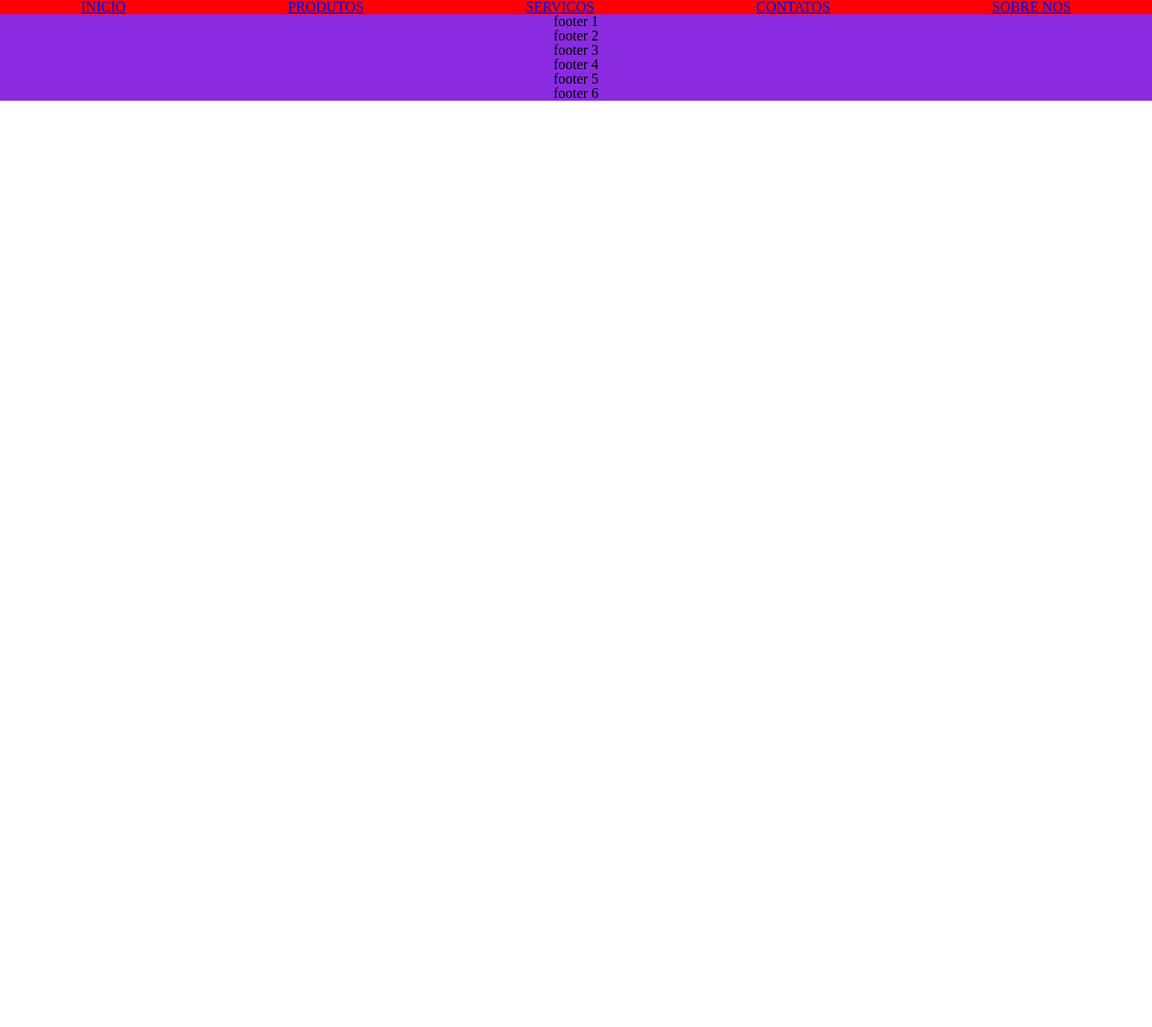
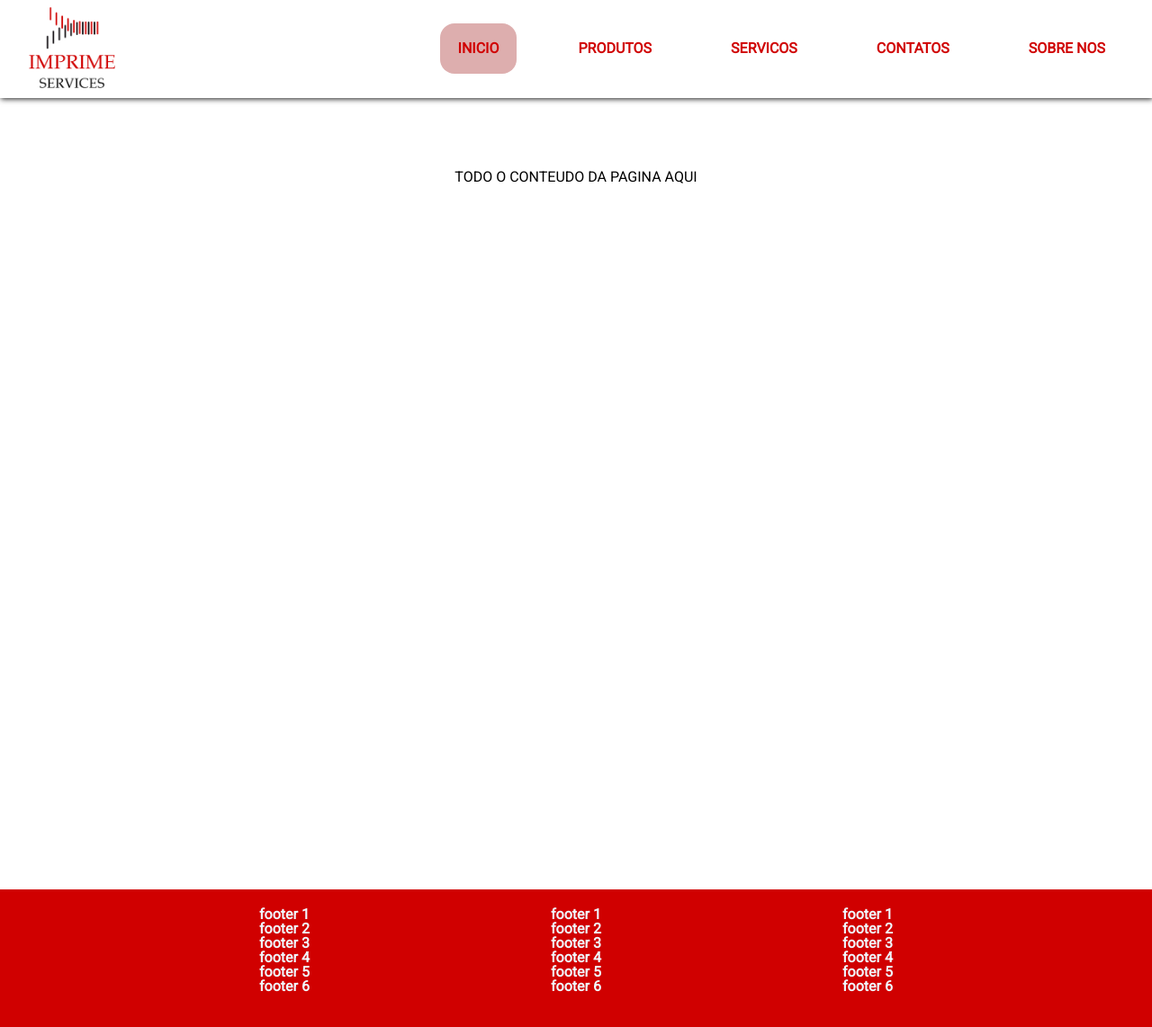
Before and after one commit to Thiagoreis9/Freelancer-ImprimeServices, an Angular app in the folder imprimeServices/: page / in a window 1280 px wide. Shown: the top 1142 px of the page at 90% size. Before the commit the page ends 800 px from the top, so only its background shows below. Built offline with nearby package versions, Linux system fonts and the light colour scheme.

Commit message:
Creating the footer layout

```diff
--- a/imprimeServices/src/app/components/footer/footer.component.css
+++ b/imprimeServices/src/app/components/footer/footer.component.css
@@ -1,5 +1,8 @@
 .footerContainer{
-  background-color: blueviolet;
+  background-color: var(--color-red);
+  color: aliceblue;
+  font-weight: bold;
   display: flex;
-  justify-content: center;
+  justify-content: space-evenly;
+  padding: 20px 20px 80px 20px;
 }
--- a/imprimeServices/src/app/components/footer/footer.component.html
+++ b/imprimeServices/src/app/components/footer/footer.component.html
@@ -7,4 +7,21 @@
     <li>footer 5</li>
     <li>footer 6</li>
   </ul>
+  <ul>
+    <li>footer 1</li>
+    <li>footer 2</li>
+    <li>footer 3</li>
+    <li>footer 4</li>
+    <li>footer 5</li>
+    <li>footer 6</li>
+  </ul>
+  <ul>
+    <li>footer 1</li>
+    <li>footer 2</li>
+    <li>footer 3</li>
+    <li>footer 4</li>
+    <li>footer 5</li>
+    <li>footer 6</li>
+  </ul>
+
 </div>
--- a/imprimeServices/src/app/components/header/header.component.css
+++ b/imprimeServices/src/app/components/header/header.component.css
@@ -1,8 +1,87 @@
 .headerContainer{
-  background-color: red;
-}
-ul{
+  background-color: rgb(255, 255, 255);
   display: flex;
-  justify-content: space-around;
+  justify-content: space-between;
+  align-items: center;
+  padding: .5rem 2rem;
+  box-shadow: 1px 1px 6px #1c1c1c;
 
 }
+
+.logo_header img{
+  width: 6rem;
+}
+
+.headerMenu {
+  display: flex;
+  justify-content: space-between;
+  gap: 3em;
+  z-index: 2;
+
+}
+.headerMenu a{
+  text-decoration: none;
+  color: var(--color-red);
+  transition: 400ms;
+  font-weight: bold;
+  padding: 20px;
+
+}
+
+.headerMenu a:hover{
+  font-size: 1.02rem;
+  color: var(--color-black);
+  text-decoration: underline;
+  transition: 100ms;
+}
+
+.active{
+  background-color: rgb(221, 174, 174);
+  border-radius: 1rem;
+
+}
+
+.btnIconHeader{
+  display: none;
+  background-color: transparent;
+  color: var(--color-black);
+  border: none;
+  cursor: pointer;
+}
+
+@media screen and (max-width: 1039px) {
+  .btnIconHeader{
+    display: block;
+  }
+  .headerMenu{
+    position: fixed;
+    flex-direction: column;
+    top: 0;
+    background-color: #f8eded;
+    height: 100%;
+    width: 35vw;
+    padding: 1em;
+    justify-content: flex-start;
+    text-align: center;
+    animation-duration: 1s;
+    margin-left: -100vw;
+
+  }
+
+}
+
+@keyframes showSideBar {
+  from {margin-left: -100vw}
+  top {margin-left: -5vw;}
+}
+@keyframes closeSideBar {
+  from {margin-left: -5vw}
+  top {margin-left: -100vw}
+}
+
+.content{
+  text-align: center;
+  padding-top: 5em;
+  height: 100vh;
+  transition: 1s;
+}
--- a/imprimeServices/src/app/components/header/header.component.html
+++ b/imprimeServices/src/app/components/header/header.component.html
@@ -1,19 +1,37 @@
-<div class="headerContainer">
-  <ul>
-    <li>
-      <a href="#">INICIO</a>
-    </li>
-    <li>
-      <a href="#">PRODUTOS</a>
-    </li>
-    <li>
-      <a href="#">SERVICOS</a>
-    </li>
-    <li>
-      <a href="#">CONTATOS</a>
-    </li>
-    <li>
-      <a href="#">SOBRE NOS</a>
-    </li>
-  </ul>
+<div class="headerContainer" id="header">
+
+  <button (click)="toggleSideBar()" class="btnIconHeader">
+    <svg xmlns="http://www.w3.org/2000/svg" width="32" height="32" fill="currentColor" class="bi bi-list" viewBox="0 0 16 16">
+      <path fill-rule="evenodd" d="M2.5 12a.5.5 0 0 1 .5-.5h10a.5.5 0 0 1 0 1H3a.5.5 0 0 1-.5-.5zm0-4a.5.5 0 0 1 .5-.5h10a.5.5 0 0 1 0 1H3a.5.5 0 0 1-.5-.5zm0-4a.5.5 0 0 1 .5-.5h10a.5.5 0 0 1 0 1H3a.5.5 0 0 1-.5-.5z"/>
+    </svg>
+  </button>
+
+  <div class="logo_header">
+    <img src="../../../assets/logo.png" alt="logo">
+  </div>
+
+  <div class="headerMenu" id="headerMenu">
+
+    <button (click)="toggleSideBar()" class="btnIconHeader">
+      <svg xmlns="http://www.w3.org/2000/svg" width="32" height="32" fill="currentColor" class="bi bi-x" viewBox="0 0 16 16">
+        <path d="M4.646 4.646a.5.5 0 0 1 .708 0L8 7.293l2.646-2.647a.5.5 0 0 1 .708.708L8.707 8l2.647 2.646a.5.5 0 0 1-.708.708L8 8.707l-2.646 2.647a.5.5 0 0 1-.708-.708L7.293 8 4.646 5.354a.5.5 0 0 1 0-.708z"/>
+      </svg>
+    </button>
+
+    <a href="#" class="active">INICIO</a>
+
+    <a href="#">PRODUTOS</a>
+
+    <a href="#">SERVICOS</a>
+
+    <a href="#">CONTATOS</a>
+
+    <a href="#">SOBRE NOS</a>
+
+  </div>
+
 </div>
+
+<div tabindex="0" (click)="closeSideBar()" class="content" id="content">
+  <p>TODO O CONTEUDO DA PAGINA AQUI</p>
+</div>
--- a/imprimeServices/src/app/components/header/header.component.ts
+++ b/imprimeServices/src/app/components/header/header.component.ts
@@ -7,9 +7,55 @@ import { Component, OnInit } from '@angular/core';
 })
 export class HeaderComponent implements OnInit {
 
-  constructor() { }
+    header = document.getElementById('header');
+    headerMenu= document.getElementById('headerMenu');
+    content = document.getElementById('content');
+    showSidebar = false;
 
-  ngOnInit(): void {
-  }
+    constructor(){
+
+    }
+
+    toggleSideBar(){
+      this.showSidebar = !this.showSidebar;
+
+      if(this.showSidebar){
+        this.headerMenu!.style.marginLeft = '-5vw';
+        this.headerMenu!.style.animationName = 'showSideBar';
+        this.content!.style.filter = 'blur(2px)';
+      } else{
+        this.headerMenu!.style.marginLeft = '-100vw';
+        this.headerMenu!.style.animationName = 'closeSideBar';
+        this.content!.style.filter = '';
+
+      }
+
+    }
+
+    closeSideBar(){
+      if(this.showSidebar){
+        this.toggleSideBar();
+      }
+    }
+
+
+
+    ngOnInit(): void {
+      this.header = document.getElementById('header');
+      this.headerMenu= document.getElementById('headerMenu');
+      this.content = document.getElementById('content');
+      this.showSidebar = false;
+
+
+      /*window.addEventListener('resize', function(event) {
+        if(window.innerWidth > 1039){
+          this.closeSidebar()
+        }
+      });*/
+
+
+    }
+
+
 
 }
--- a/imprimeServices/src/index.html
+++ b/imprimeServices/src/index.html
@@ -6,6 +6,9 @@
   <base href="/">
   <meta name="viewport" content="width=device-width, initial-scale=1">
   <link rel="icon" type="image/x-icon" href="favicon.ico">
+  <link rel="preconnect" href="https://fonts.googleapis.com">
+<link rel="preconnect" href="https://fonts.gstatic.com" crossorigin>
+<link href="https://fonts.googleapis.com/css2?family=Merriweather+Sans&family=Roboto&display=swap" rel="stylesheet">
 </head>
 <body>
   <app-root></app-root>
--- a/imprimeServices/src/styles.css
+++ b/imprimeServices/src/styles.css
@@ -25,6 +25,7 @@ footer, header, hgroup, menu, nav, section {
 }
 body {
 	line-height: 1;
+  font-family: 'Roboto', sans-serif;
 }
 ol, ul {
 	list-style: none;
@@ -41,3 +42,8 @@ table {
 	border-collapse: collapse;
 	border-spacing: 0;
 }
+
+:root{
+  --color-red: #D00000;
+  --color-black: #0F0C0F;
+}
```
Also changed, not shown: imprimeServices/src/assets/logo.png (added), 9 other files (tests, documents, lock files or other folders).
